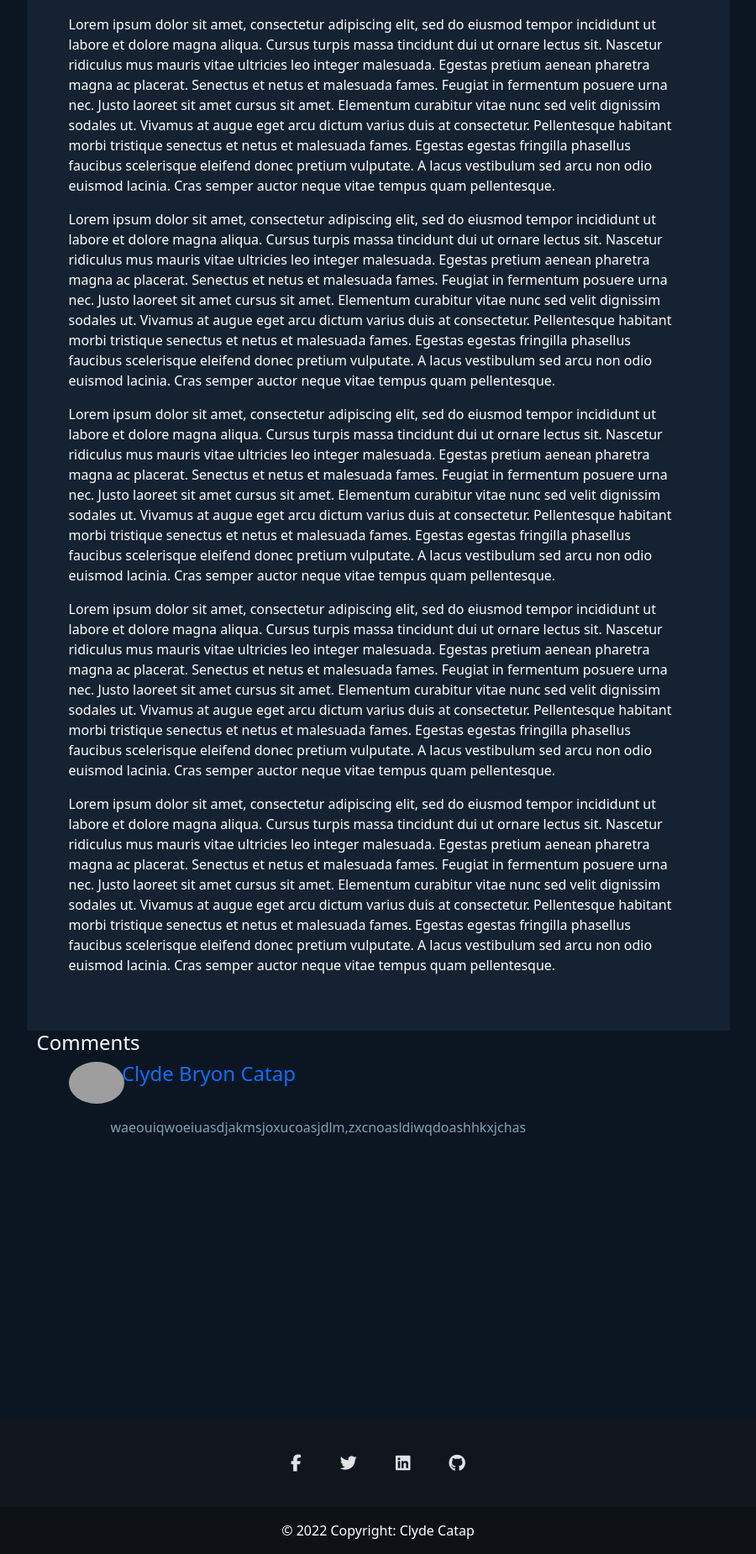
After one commit to Clyde-Catap/Chatblog, a Django app: page /post in a window 1280 px wide. The commit adds this page. Shown: the part 651-2501 px from the top of the page at 84% size, without its empty margins (190-1090 px from the left). Run offline with Django 4.2, Linux system fonts and the light colour scheme; some libraries are stand-ins or nearby versions; grey boxes are pictures that could not be loaded.

Commit message:
create post page

```diff
--- a/blog/static/blog/css/main.css
+++ b/blog/static/blog/css/main.css
@@ -7,6 +7,13 @@ label {
 body {
   background: #0b1622;
   margin-top: 5rem;
+  min-height: 100vh;
+  display: flex;
+  flex-direction: column;
+}
+
+footer {
+    margin-top: auto;
 }
 
 h1, h2, h4 {
@@ -168,6 +175,8 @@ a.article-title:hover {
 
 }
 
+
+
 .footer-a {
     background-color: #11161d;
 }
@@ -176,9 +185,30 @@ a.article-title:hover {
 }
 
 .banner {
+    position: relative;
     background-image: url("https://images.unsplash.com/photo-1590273466070-40c466b4432d?ixlib=rb-4.0.3&ixid=MnwxMjA3fDB8MHxzZWFyY2h8NHx8Z3JlZW4lMjBmb3Jlc3R8ZW58MHx8MHx8&w=1000&q=80");
+    background-size: cover;
     height: 400px;
+    z-index: -1;
+    bottom: 20px;
 }
+
+
+
+.banner-post {
+    background-image: url("https://img.freepik.com/free-vector/whale-swims-deep-space-illustration_33099-2027.jpg?w=1480&t=st=1681653631~exp=1681654231~hmac=e072a69c964879fe02d0fd8fcd6ff6b8a93e105dddffd4666649306b6a57093c");
+    position: relative;
+    height: 500px;
+    background-size: cover;
+    filter: grayscale(85%);
+    z-index: -1;
+    bottom: 20px;
+}
+}
+.banner-post-inside {
+
+}
+
 .image-banner {
     height: 400px;
     width: 100%;
@@ -216,7 +246,7 @@ a.article-title:hover {
     text-align: left;
     padding-left: 25px;
     padding-right: 25px;
-    padding-top: 12px;
+    padding-top: 415px;
 }
 .desc-name{
     padding-top: 7.5px;
@@ -303,3 +333,38 @@ a.article-title:hover {
     text-align: center;
     padding: 10px 10px 10px 10px;
 }
+
+
+
+.post-content {
+    padding: 50px 50px 50px 50px;
+    background-color: #152232;
+
+}
+.post-title {
+    position: relative;
+    z-index: 0;
+    bottom: 400px;
+
+}
+.post-title-head {
+    padding-top: 15px;
+    padding-bottom: 15px;
+}
+.post-comment {
+    background-color: #0b1622;
+}
+.post-comment-cont {
+    position: relative;
+    bottom: 320px;
+    z-index: 0;
+}
+.post-comment-text {
+    padding-left: 50px;
+    padding-right: 50px;
+}
+
+.comment-c-p {
+    padding-right: 50px;
+    padding-left: 50px;
+}
--- a/blog/templates/blog/base.html
+++ b/blog/templates/blog/base.html
@@ -140,6 +140,7 @@
 <!-- NAV BAR -->
     {% block content %} {% endblock %}
 <!-- FOOTER -->
+
     <footer class="text-center text-white footer-a">
       <!-- Grid container -->
       <div class="container pt-4 footer-a">
--- /dev/null
+++ b/blog/templates/blog/post.html
@@ -0,0 +1,57 @@
+{% extends "blog/base.html" %}
+{% block content%}
+
+    <div class="banner-post">
+        <div class="banner-post-inside">
+
+        </div>
+    </div>
+    <div class="post-title container w-50">
+            <h1 class="text-center post-title-head" style="color: white;">Blog post of the day</h1>
+            <em><h1 class="text-center blockquote" style="color: white;"> by Username  </h1></em>
+    </div>
+<div class="container post-comment-cont">
+    <div class="container post-content w-75">
+    <!--Blog Post content-->
+        {% for p in post %}
+        <p>{{ p.post }}</p>
+        <p>{{ p.post }}</p>
+        <p>{{ p.post }}</p>
+        <p>{{ p.post }}</p>
+        <p>{{ p.post }}</p>
+        <p>{{ p.post }}</p>
+        {% endfor %}
+    </div>
+    <div class="container w-75">
+    <h4 style="color: white;">Comments</h4>
+    </div>
+            <!--Comments-->
+            <div class="container comment-c-p w-75">
+                <div class="card border-0">
+                  <div class="border-0 post-comment">
+                      <!--User Details-->
+                            <div class="row">
+                                <div class="col-1">
+                            <p class="content-set "><img
+                                        src="https://i.pinimg.com/originals/dc/29/1d/dc291d1ac415ebbaa368ecb7157d3f8b.jpg"
+                                        class="rounded-circle prof-image"
+                                        height="50"
+                                        alt="Black and White Portrait of a Man"
+                                        loading="lazy"></p>
+                                </div>
+                                <div class="col-10">
+                                <h4 class="text-left align-middle"><a class="user-name text-decoration-none info-link" href="">Clyde Bryon Catap</a></h4>
+                                </div>
+                            </div>
+                      <!--Content post-->
+                      <div class="post-comment-text">
+                      <p class="content-set">waeouiqwoeiuasdjakmsjoxucoasjdlm,zxcnoasldiwqdoashhkxjchas</p>
+                       </div>
+
+
+                  </div>
+                </div>
+            </div>
+</div>
+
+{% endblock content %}
--- a/blog/urls.py
+++ b/blog/urls.py
@@ -8,5 +8,6 @@ urlpatterns = [
     path('profile-name/', views.Profile, name='blog-profile-name'),
     path('signup', views.Signup, name='blog-signup'),
     path('login', views.login, name='blog-login'),
+    path('post', views.Post, name='blog-post'),
 
 ]
--- a/blog/views.py
+++ b/blog/views.py
@@ -3,8 +3,11 @@ from django.http import HttpResponse
 from .models import User
 from .forms import UserForm
 from django.contrib import messages
+
 import time
 # Create your views here.
+sample_data_1 = "Lorem ipsum dolor sit amet, consectetur adipiscing elit, sed do eiusmod tempor incididunt ut labore et dolore magna aliqua. Cursus turpis massa tincidunt dui ut ornare lectus sit. Nascetur ridiculus mus mauris vitae ultricies leo integer malesuada. Egestas pretium aenean pharetra magna ac placerat. Senectus et netus et malesuada fames. Feugiat in fermentum posuere urna nec. Justo laoreet sit amet cursus sit amet. Elementum curabitur vitae nunc sed velit dignissim sodales ut. Vivamus at augue eget arcu dictum varius duis at consectetur. Pellentesque habitant morbi tristique senectus et netus et malesuada fames. Egestas egestas fringilla phasellus faucibus scelerisque eleifend donec pretium vulputate. A lacus vestibulum sed arcu non odio euismod lacinia. Cras semper auctor neque vitae tempus quam pellentesque."
+
 posts = [
     {
         'author': 'Clyde Bryon Catap',
@@ -84,6 +87,14 @@ comments = [
     },
 ]
 
+post = [
+    {
+        'post': sample_data_1
+    }
+
+]
+
+
 def landing(request):
     return render(request, "blog/landing-content.html")
 
@@ -106,10 +117,6 @@ def Profile(request):
 
     return render(request, "blog/profile.html", content)
 def Signup(request):
-    # user_data = User.objects.all()
-    # data = {'user': user_data}
-    # unique = True
-
     if request.method == "POST":
         form = UserForm(request.POST or None)
         if form.is_valid():
@@ -119,20 +126,16 @@ def Signup(request):
         else:
             messages.warning(request, ('Email or Username already exists!!'))
             return render(request, "blog/signup.html")
-            # for user in data['user']:
-            #     if user.username == form.cleaned_data['username'] or user.email == form.cleaned_data['email']:
-            #         unique = False
-            # if unique:
-            #     form.save()
-
-            #     time.sleep(5)
-            #     return render(request, "blog/signup.html")
-            # if not unique:
-
-            #     return render(request, "blog/signup.html")
     else:
         return render(request, "blog/signup.html")
 
 def login(request):
     user_data = User.objects.all
     return render(request, "blog/login.html", {'user': user_data})
+
+def Post(request):
+    content = {
+        'post': post,
+    }
+
+    return render(request, "blog/post.html", content)
```
Also changed, not shown: blog/models.py (line endings or trailing spaces).
